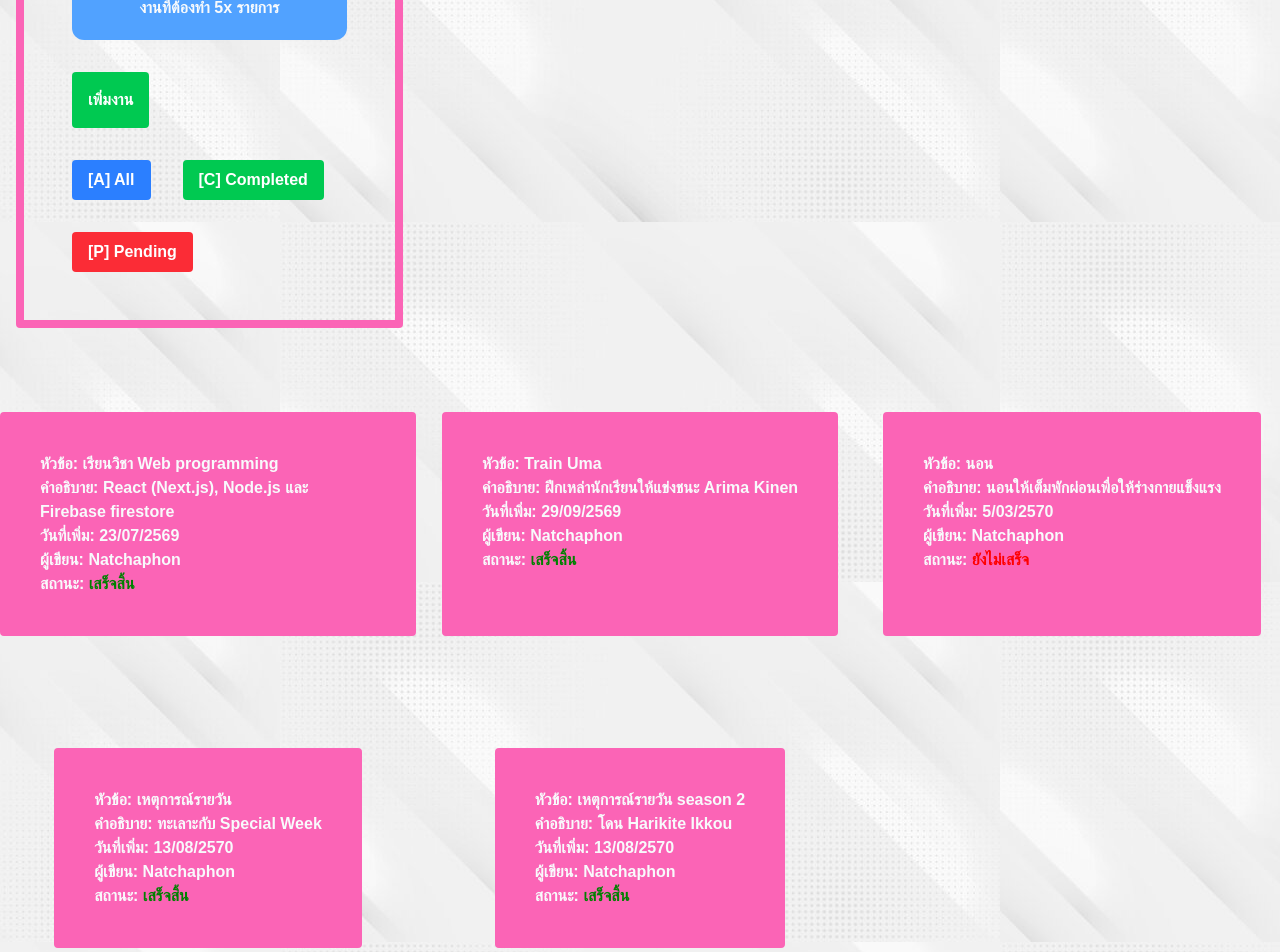
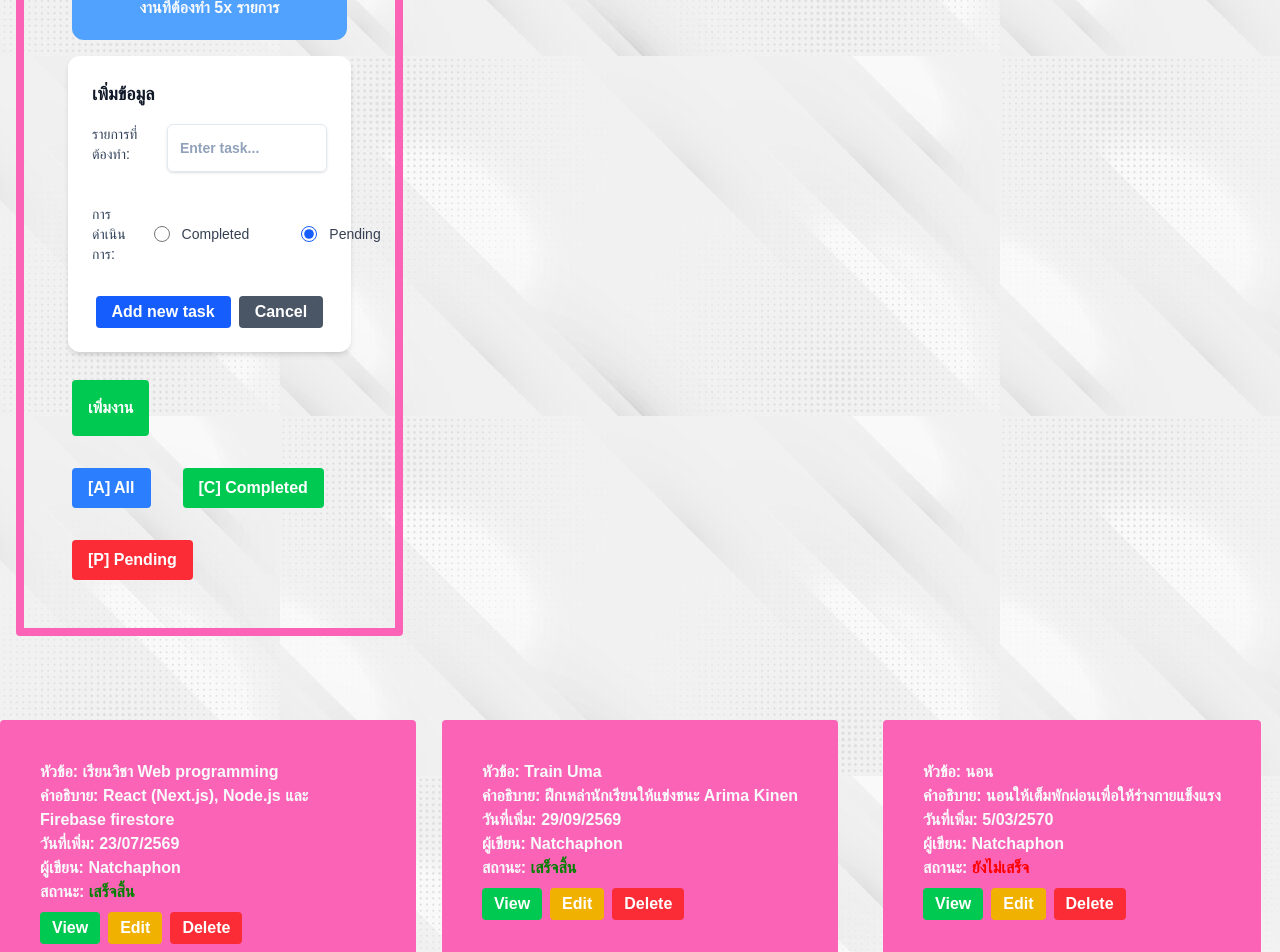
Before and after one commit to natchaphon-rom/aom-next-app, a Next.js app: page /week04 in a window 1280 px wide. Shown: the part 580-1532 px from the top of the page. Built offline with nearby package versions, Linux system fonts and the light colour scheme.

Commit message:
week04.2 commit

```diff
--- /dev/null
+++ b/app/week04/components/Modal.tsx
@@ -0,0 +1,25 @@
+export default function Modal({open, onClose, children}) {
+    return (
+        <div
+        onClick={onClose}
+        className={`fixed inset-0 z-50 flex items-center justify-center p-4 transition-colors ${
+            open ? 'visible bg-black/40 backdrop-blur-sm' : 'invisible'
+        }`}
+        >
+        {/* Modal Container */}
+        <div
+            onClick={(e) => e.stopPropagation()}
+            className={`w-full max-w-md transform overflow-hidden rounded-2xl bg-white p-6 text-left shadow-xl transition-all ${
+            open ? 'scale-100 opacity-100' : 'scale-95 opacity-0'
+            }`}
+        >
+            <button onClick={onClose} className="absolute top-4 right-4 text-gray-400 hover:text-gray-600">
+            <svg className="w-6 h-6 text-gray-800 dark:text-white" aria-hidden="true" xmlns="http://www.w3.org/2000/svg" width="24" height="24" fill="currentColor" viewBox="0 0 24 24">
+                <path fillRule="evenodd" d="M2 12C2 6.477 6.477 2 12 2s10 4.477 10 10-4.477 10-10 10S2 17.523 2 12Zm7.707-3.707a1 1 0 0 0-1.414 1.414L10.586 12l-2.293 2.293a1 1 0 1 0 1.414 1.414L12 13.414l2.293 2.293a1 1 0 0 0 1.414-1.414L13.414 12l2.293-2.293a1 1 0 0 0-1.414-1.414L12 10.586 9.707 8.293Z" clipRule="evenodd"/>
+            </svg>
+            </button>
+            {children}
+        </div>
+        </div>
+    );
+}
--- /dev/null
+++ b/app/week04/components/ToDoForm.tsx
@@ -0,0 +1,61 @@
+"use client";
+
+import { useState } from "react";
+
+export default function ToDoForm ({addTask}) {
+
+    const [title, setTitle] = useState('');
+    const [taskStatus, setTaskStatus] = useState(false);
+
+    const handleCancel = (e) => {
+        setTitle('');
+        setTaskStatus(false);
+    }
+
+    const handleSubmit = (e) => {
+        e.preventDefault();
+        if (!title.trim()) return;
+
+        addTask(title, taskStatus);
+
+        handleCancel();
+    }
+
+
+    return (
+        <form onSubmit={handleSubmit}>
+        <div className="m-3 p-6 bg-white rounded-xl shadow-md">
+        <h3 className="text-lg font-semibold text-gray-900 mb-4">เพิ่มข้อมูล</h3>
+        <div className="flex">
+          <label className="mb-2 text-sm font-medium text-slate-700">รายการที่ต้องทำ:</label>
+          <input
+            type="text"
+            placeholder="Enter task..."
+            className="w-11/12 ms-4 bg-transparent placeholder:text-slate-400 text-slate-700 text-sm border border-slate-200 rounded-md px-3 py-2 transition duration-300 ease-content focus:outline-none focus:border-slate-400 hover:border-slate-300 shadow-sm focus:shadow"
+            value={title}
+            onChange={(e) => setTitle(e.target.value)}
+          />
+        </div>
+        <div className="flex gap-3">
+          <label className="mt-4 py-4 text-sm font-medium text-slate-700">การดำเนินการ:</label>
+          <label className="mt-4 px-4 py-4 flex items-center gap-3 cursor-pointer hover:bg-gray-50 rounded-lg">
+            <input type="radio" name="taskStatus" value='true' checked={taskStatus === true} onChange={(e) => setTaskStatus(e.target.value === 'true')} className="h-4 w-4 accent-blue-600 cursor-pointer" />
+            <span className="text-sm font-medium text-gray-700">Completed</span>
+          </label>
+          <label className="ms-2 mt-4 px-4 flex items-center gap-3 cursor-pointer hover:bg-gray-50 rounded-lg">
+            <input type="radio" name="taskStatus" value='false' checked={taskStatus === false} onChange={(e) => setTaskStatus(e.target.value === 'ture')} className="h-4 w-4 accent-blue-600 cursor-pointer" />
+            <span className="text-sm font-medium text-gray-700">Pending</span>
+          </label>
+        </div>
+        <div className="flex mt-4 gap-2 justify-center">
+          <button className="bg-blue-600 text-white px-4 py-1 rounded">
+            Add new task
+          </button>
+          <button className="bg-gray-600 text-white px-4 rounded" onClick={handleCancel}>
+            Cancel
+          </button>
+        </div>
+      </div>
+    </form>
+    )
+}
--- a/app/week04/page.tsx
+++ b/app/week04/page.tsx
@@ -2,8 +2,10 @@
 
 import Header from "../compronents/header";
 import Footer from "../compronents/footer";
+import ToDoForm from "./components/ToDoForm";
 import { dataitem, appendItem } from "../data/dataitem";
 import { useState } from "react";
+import Modal from "./components/Modal";
 
 export default function ToDoList() {
 
@@ -11,6 +13,8 @@ export default function ToDoList() {
     const [tasks, setTasks] = useState(toDoList);
     const [numOfTask, SetNoft] = useState(tasks.length);
     const [status, setStatus] = useState(null);
+    const [open, setOpen] = useState(false);
+    const [selectedTask, setSelectedTask] = useState(null);
 
     const filteredTasks = status == null ? tasks : tasks.filter((item) => item.status === status);
 
@@ -33,6 +37,12 @@ export default function ToDoList() {
         return <span style={{ color: "red" }}>ยังไม่เสร็จ</span>
     }
 
+    const onEdit = (t) => {
+        alert(`Wamt to edit? AGEMASEN ${t}`);
+    }
+    const onDelete = (id) => {
+        alert(`Want to delete? AGEMASEN ${id}`);
+    }
     // const toDoList = [...dataitem, ...appendItem];
 
     const tmpTDL = filteredTasks.map((item, index) => {
@@ -44,20 +54,47 @@ export default function ToDoList() {
         <span>วันที่เพิ่ม: {date_added}</span><br />
         <span>ผู้เขียน: {author}</span><br />
         <span>สถานะ: {Status(status)}</span>
+
+
+        <Modal open={open} onClose={() => setOpen(false)}>
+            {selectedTask && (
+                <div>
+                    <h3 className="text-xl font-bold text-slate-50 dark:text-white">View Task</h3>
+                    <p className="text-gray-800 dark:text-white">
+                        <span>หัวข้อ: {selectedTask.title}</span><br />
+                        <span>คำอธิบาย: {selectedTask.desc}</span><br />
+                        <span>วันที่เพิ่ม: {selectedTask.date_added}</span><br />
+                        <span>ผู้เขียน: {selectedTask.author}</span><br />
+                        <span>สถานะ: {Status(selectedTask.status)}</span>
+                    </p>
+                </div>
+            )}
+        </Modal>
+        <div className="flex gap-2 mt-2">
+            {/* View */}
+            <button onClick={(e) => {setSelectedTask(item);setOpen(true);
+            }} className="bg-green-500 text-white px-3 py-1 rounded">View</button>
+
+            {/* Edit */}
+            <button onClick={(e) =>onEdit(item)} className="bg-yellow-500 text-white px-3 py-1 rounded">Edit</button>
+
+            {/* Delete */}
+        <button onClick={(e) =>onDelete(id)} className="bg-red-500 text-white px-3 py-1 rounded">Delete</button>
+        </div>
         </div>
         );
     }
     );
 
 
-    const addTask = () => {
+    const addTask = (title, status) => {
         const newTask = {
             id: tasks.length + 1,
-            title: "ทดสอบเพิ่มงาน",
+            title: title,
             desc: "รายระเอียดของงานที่เพิ่ม",
             date_added: "13/08/2569",
             author: "Natchaphon",
-            status: true
+            status: status
         };
 
         setTasks([...tasks, newTask]);
@@ -86,11 +123,14 @@ export default function ToDoList() {
         <section className="relative bg-center flex items-center justify-center  mt-10 mb-1 repeat-" style={{ backgroundImage: `url('./images/BackgroundGray.jpg')` }}>
 
 
+
         <div>
          <div className="flex justify-center gap-3 space-y-3 flex justify-center grid grid-cols-1 md:grid-cols-2 lg:grid-cols-3 gap-3">
             <div className="border border-8 border-pink-400 rounded-sm p-1 m-4 mt-20 mb-1 p-8  font-bold text-slate-50 dark:text-white">
                 <div className="flex justify-center rounded-xl bg-blue-400 text-slate-50 dark:text-white p-2 m-4 mt-4 mb-4 p-4 py-5">งานที่ต้องทำ {numOfTask}x รายการ</div>
             <div>
+                <ToDoForm addTask={addTask} />
+
                 <button onClick= {addTask} className="bg-green-500 hover:bg-green-700 text-white font-bold py-4 px-4 rounded m-4">
                     เพิ่มงาน
                 </button>
```
